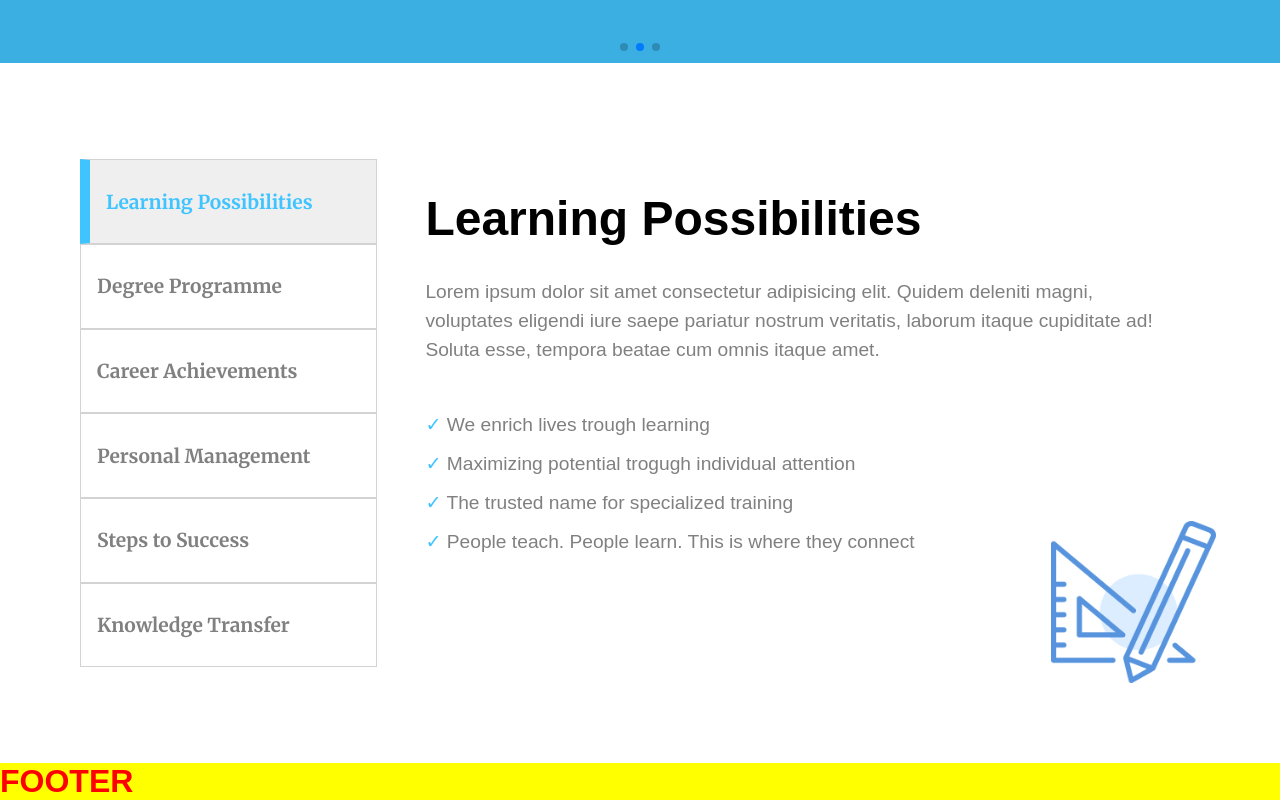
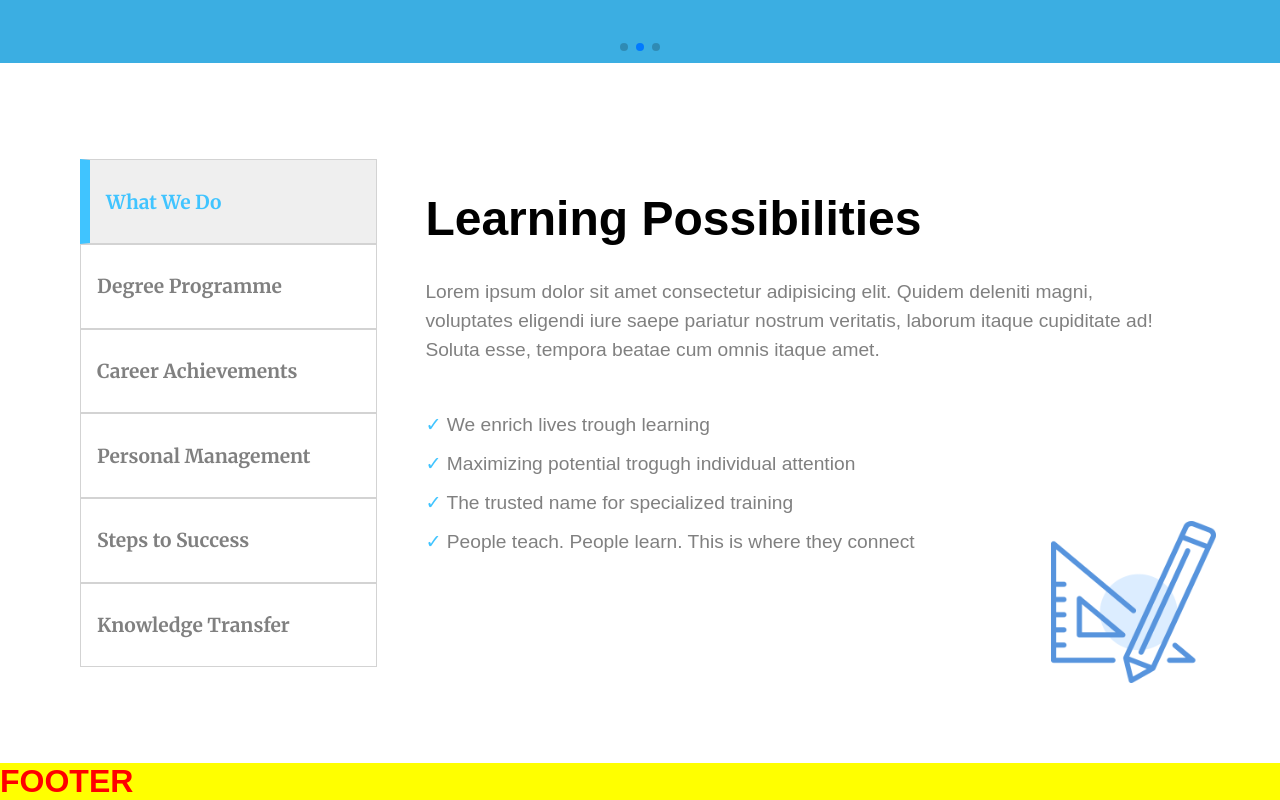
Before and after one commit to GabrieleRizzo19/proj-html-vuejs, a Vue app: page / in a window 1280 px wide. Shown: the part 3073-3873 px from the top of the page. Built offline with nearby package versions, Linux system fonts and the light colour scheme.

Commit message:
improved learning component

```diff
--- a/src/components/LearningPossibilitesSection.vue
+++ b/src/components/LearningPossibilitesSection.vue
@@ -20,7 +20,7 @@
         <div class="selectors-side">
 
             <div v-for="(selector, i) in store.learningSectionData" :class="`selector ${(i == store.currentSlide) ? 'selected' : ''}`" @click="store.currentSlide = i">
-                <span>{{ selector.title }}</span>
+                <span>{{ selector.indexTitle }}</span>
             </div>
 
 
--- a/src/data/store.js
+++ b/src/data/store.js
@@ -93,6 +93,7 @@ export const store = reactive({
     currentSlide: 0,
     learningSectionData: [
         {
+            indexTitle: "What We Do",
             title: "Learning Possibilities",
             text: "Lorem ipsum dolor sit amet consectetur adipisicing elit. Quidem deleniti magni, voluptates eligendi iure saepe pariatur nostrum veritatis, laborum itaque cupiditate ad! Soluta esse, tempora beatae cum omnis itaque amet.",
             listData: [
@@ -104,6 +105,7 @@ export const store = reactive({
             img: new URL('../assets/img/7-learning-possibilities-section/h12-tabs-icon-1.png', import.meta.url).href
         },
         {
+            indexTitle: "Degree Programme",
             title: "Degree Programme",
             text: "PARTE 2 ipsum dolor sit amet consectetur adipisicing elit. Quidem deleniti magni, voluptates eligendi iure saepe pariatur nostrum veritatis, laborum itaque cupiditate ad! Soluta esse, tempora beatae cum omnis itaque amet.",
             listData: [
@@ -115,6 +117,7 @@ export const store = reactive({
             img: new URL('../assets/img/7-learning-possibilities-section/h12-tabs-icon-2.png', import.meta.url).href
         },
         {
+            indexTitle: "Career Achievements",
             title: "Career Achievements",
             text: "PARTE 3 ipsum dolor sit amet consectetur adipisicing elit. Quidem deleniti magni, voluptates eligendi iure saepe pariatur nostrum veritatis, laborum itaque cupiditate ad! Soluta esse, tempora beatae cum omnis itaque amet.",
             listData: [
@@ -125,6 +128,7 @@ export const store = reactive({
             img: new URL('../assets/img/7-learning-possibilities-section/h12-tabs-icon-3.png', import.meta.url).href
         },
         {
+            indexTitle: "Personal Management",
             title: "Personal Management",
             text: "PARTE 4 ipsum dolor sit amet consectetur adipisicing elit. Quidem deleniti magni, voluptates eligendi iure saepe pariatur nostrum veritatis, laborum itaque cupiditate ad! Soluta esse, tempora beatae cum omnis itaque amet.",
             listData: [
@@ -136,6 +140,7 @@ export const store = reactive({
             img: new URL('../assets/img/7-learning-possibilities-section/h12-tabs-icon-4.png', import.meta.url).href
         },
         {
+            indexTitle: "Steps to Success",
             title: "Steps to Success",
             text: "PARTE 5 ipsum dolor sit amet consectetur adipisicing elit. Quidem deleniti magni, voluptates eligendi iure saepe pariatur nostrum veritatis, laborum itaque cupiditate ad! Soluta esse, tempora beatae cum omnis itaque amet.",
             listData: [
@@ -146,6 +151,7 @@ export const store = reactive({
             img: new URL('../assets/img/7-learning-possibilities-section/h12-tabs-icon-5.png', import.meta.url).href
         },
         {
+            indexTitle: "Knowledge Transfer",
             title: "Knowledge Transfer",
             text: "PARTE 6 ipsum dolor sit amet consectetur adipisicing elit. Quidem deleniti magni, voluptates eligendi iure saepe pariatur nostrum veritatis, laborum itaque cupiditate ad! Soluta esse, tempora beatae cum omnis itaque amet.",
             listData: [
```
